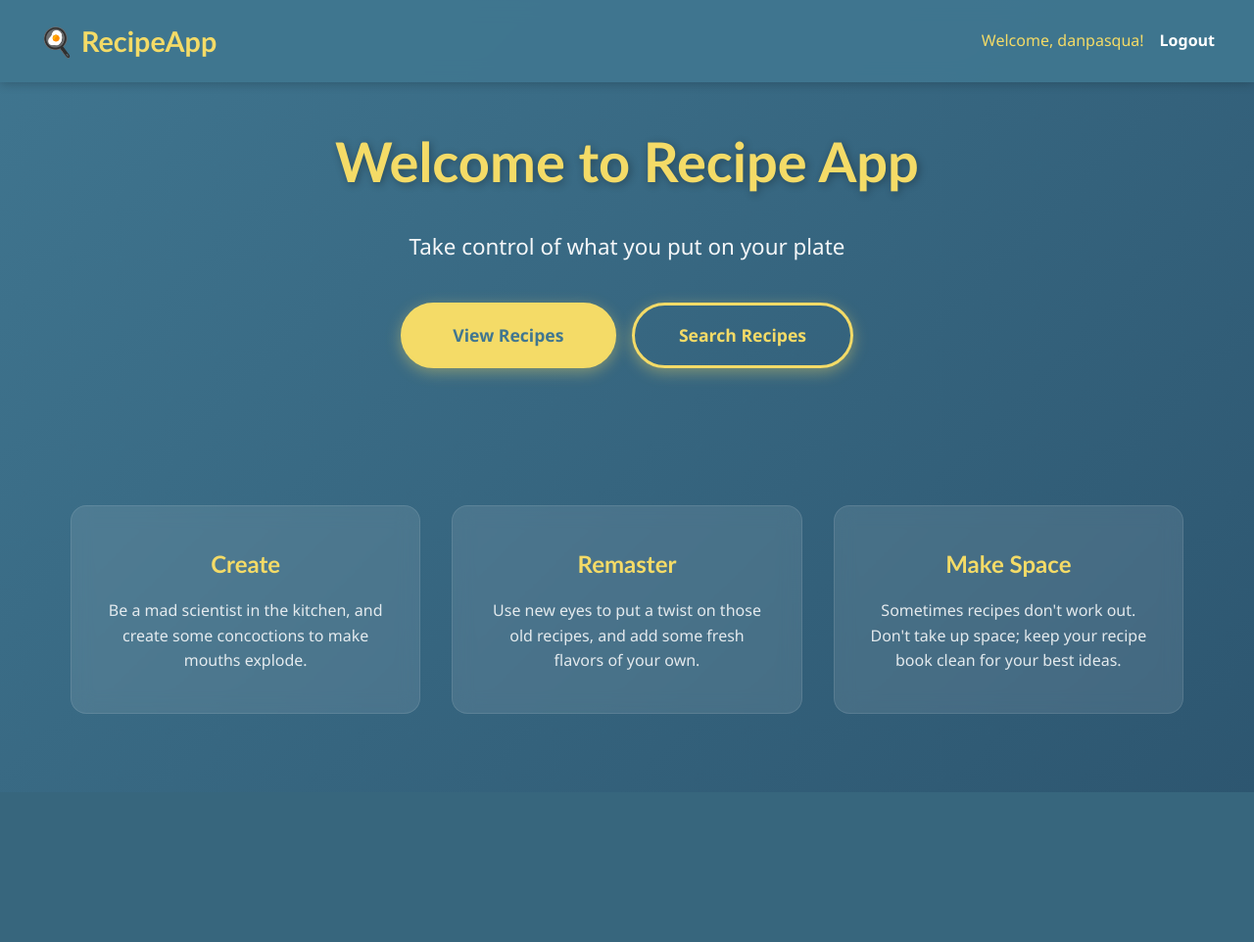
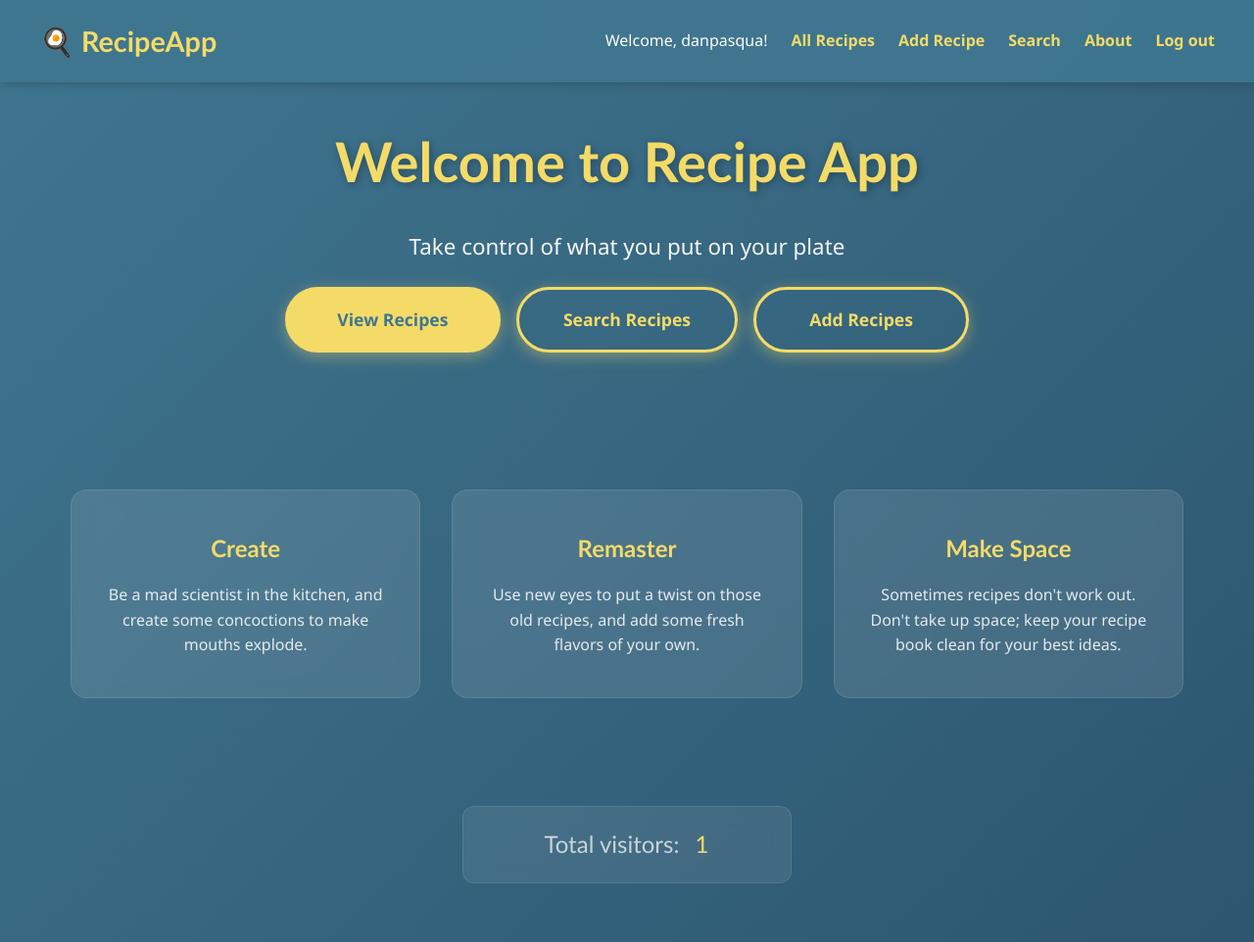
Before and after one commit to DanPasqua-CF/recipe-app, a Django app: page / in a window 1280 px wide. Shown: the whole page at 98% size. Before the commit the page ends 809 px from the top, so only its background shows below. Run offline with Django 5.2, Linux system fonts and the light colour scheme; a user stored in the database is signed in.

Commit message:
Complete Exercise 2.8

```diff
--- a/recipes/static/recipes/css/styles.css
+++ b/recipes/static/recipes/css/styles.css
@@ -73,7 +73,6 @@ body {
 
 .hero p {
   font-size: 1.4rem;
-  margin-bottom: 2.5rem;
   color: rgba(255, 255, 255, 0.95);
   font-weight: 300;
   animation: fadeInUp 0.8s ease-out 0.2s both;
@@ -102,6 +101,7 @@ body {
   border: 3px solid #f4db67;
   min-width: 220px;
   text-align: center;
+  margin-top: 1.5rem;
 }
 
 .cta-button:hover {
@@ -658,6 +658,48 @@ body {
   color: #fff;
 }
 
+/* Visitor Counter Styles */
+.visitor-counter-section {
+  padding: 30px 2rem 60px;
+  max-width: 400px;
+  margin: 0 auto;
+}
+
+.visitor-counter-container {
+  background: rgba(255, 255, 255, 0.08);
+  backdrop-filter: blur(10px);
+  border-radius: 12px;
+  padding: 1.2rem 1.5rem;
+  border: 1px solid rgba(255, 255, 255, 0.1);
+  text-align: center;
+  display: flex;
+  align-items: center;
+  justify-content: center;
+  gap: 1rem;
+}
+
+.visitor-counter-container h2 {
+  font-family: 'Gill Sans', 'Gill Sans MT', Calibri, 'Trebuchet MS', sans-serif;
+  font-size: 1.5rem;
+  color: rgba(255, 255, 255, 0.7);
+  margin: 0;
+  font-weight: 500;
+}
+
+.visitor-counter-container p {
+  display: none;
+}
+
+.visitor-count-display {
+  font-size: 1.5rem;
+  font-weight: 400;
+  color: #f4db67;
+  margin: 0;
+  font-family: 'Gill Sans', 'Gill Sans MT', Calibri, 'Trebuchet MS', sans-serif;
+  letter-spacing: 0.05em;
+}
+
+
 /* Animations */
 @keyframes fadeInUp {
   from {
@@ -741,6 +783,27 @@ body {
   .login-container h1 {
     font-size: 2rem;
   }
+
+  .visitor-counter-section {
+    padding: 20px 1.5rem 50px;
+  }
+
+  .visitor-counter-container {
+    padding: 1rem 1.2rem;
+    gap: 0.8rem;
+  }
+
+  .visitor-counter-container h2 {
+    font-size: 0.85rem;
+  }
+
+  .visitor-count-display {
+    font-size: 1.1rem;
+  }
+
+  .visitor-counter-icon {
+    font-size: 1rem;
+  }
 }
 
 @media (max-width: 480px) {
@@ -764,4 +827,8 @@ body {
     padding: 0.9rem;
     font-size: 1rem;
   }
+
+  .visitor-count-display {
+    font-size: 1rem;
+  }
 }
--- a/recipes/templates/recipes/recipes_details.html
+++ b/recipes/templates/recipes/recipes_details.html
@@ -14,8 +14,9 @@
       <a href="{% url 'recipes:home' %}" class="logo">🍳 RecipeApp</a>
       <div style="display: flex; gap: 1.5rem;">
         <a href="{% url 'recipes:list' %}" class="nav-link">All Recipes</a>
-        <a href="{% url 'recipes:search' %}" class="nav-link" style="color: #f4db67;">Search</a>
-        <a href="{% url 'recipes:logout' %}" class="nav-link">Logout</a>
+        <a href="{% url 'recipes:search' %}" class="nav-link">Search</a>
+        <a href="{% url 'recipes:about' %}" class="nav-link">About</a>
+        <a href="{% url 'recipes:logout' %}" class="nav-link">Log out</a>
       </div>
     </div>
   </nav>
@@ -76,7 +77,6 @@
         <!-- Action Buttons -->
         <div class="detail-actions">
           <a href="{% url 'recipes:list' %}" class="detail-button secondary">Back to All Recipes</a>
-          <a href="/admin/recipes/recipe/{{ recipe.pk }}/change/" class="detail-button primary">Edit Recipe</a>
         </div>
       </div>
 
--- a/recipes/templates/recipes/recipes_home.html
+++ b/recipes/templates/recipes/recipes_home.html
@@ -11,13 +11,18 @@
   <!-- Navigation -->
   <nav class="navbar">
     <div class="navbar-content">
-      <a href="/" class="logo">🍳 RecipeApp</a>
-      <div style="display: flex; gap: 1rem; align-items: center;">
+      <a href="{% url 'recipes:home' %}" class="logo">🍳 RecipeApp</a>
+      <div style="display: flex; gap: 1.5rem; align-items: center;">
         {% if user.is_authenticated %}
-          <span style="color: #f4db67;">Welcome, {{ user.username }}!</span>
-          <a href="{% url 'recipes:logout' %}" class="nav-link" style="color: #fff; text-decoration: none;">Logout</a>
+          <span style="color: #fff;">Welcome, {{ user.username }}!</span>
+          <a href="{% url 'recipes:list' %}" class="nav-link">All Recipes</a>
+          <a href="{% url 'recipes:add' %}" class="nav-link">Add Recipe</a>
+          <a href="{% url 'recipes:search' %}" class="nav-link">Search</a>
+          <a href="{% url 'recipes:about' %}" class="nav-link">About</a>
+          <a href="{% url 'recipes:logout' %}" class="nav-link">Log out</a>
         {% else %}
-          <a href="{% url 'recipes:login' %}" class="nav-link" style="color: #f4db67; text-decoration: none; font-weight: 600;">Login</a>
+          <a href="{% url 'recipes:about' %}" class="nav-link">About</a>
+          <a href="{% url 'recipes:login' %}" class="nav-link" style="color: #f4db67;">Login</a>
         {% endif %}
       </div>
     </div>
@@ -32,9 +37,7 @@
       {% if user.is_authenticated %}
         <a href="{% url 'recipes:list' %}" class="cta-button">View Recipes</a>
         <a href="{% url 'recipes:search' %}" class="cta-button" style="background: transparent; color: #f4db67;">Search Recipes</a>
-      {% else %}
-        <a href="{% url 'recipes:login' %}" class="cta-button">Chef login</a>
-        <a href="/admin" class="cta-button" style="background: transparent; color: #f4db67;">Admin Login</a>
+        <a href="{% url 'recipes:add' %}" class="cta-button" style="background: transparent; color: #f4db67;">Add Recipes</a>
       {% endif %}
     </div>
   </section>
@@ -59,5 +62,16 @@
     </div>
   </section>
 
+  <!-- Visitor Counter Section -->
+  <section class="visitor-counter-section">
+    <div class="visitor-counter-container">
+      <h2>Total visitors:</h2>
+      <div class="visitor-count-display" id="visitor-count">0</div>
+    </div>
+  </section>
+
+  <!-- Include the counter JavaScript -->
+  <script src="{% static 'recipes/js/counter.js' %}"></script>
+
 </body>
 </html>
--- a/recipes/templates/recipes/recipes_search.html
+++ b/recipes/templates/recipes/recipes_search.html
@@ -14,8 +14,10 @@
       <a href="{% url 'recipes:home' %}" class="logo">🍳 RecipeApp</a>
       <div style="display: flex; gap: 1.5rem;">
         <a href="{% url 'recipes:list' %}" class="nav-link">All Recipes</a>
+        <a href="{% url 'recipes:add' %}" class="nav-link">Add Recipe</a>
         <a href="{% url 'recipes:search' %}" class="nav-link" style="color: #f4db67;">Search</a>
-        <a href="{% url 'recipes:logout' %}" class="nav-link">Logout</a>
+        <a href="{% url 'recipes:about' %}" class="nav-link">About</a>
+        <a href="{% url 'recipes:logout' %}" class="nav-link">Log out</a>
       </div>
     </div>
   </nav>
--- a/recipes/urls.py
+++ b/recipes/urls.py
@@ -9,5 +9,7 @@ urlpatterns = [
     path('logout/', views.logout_view, name='logout'),
     path('list/', views.recipes_list, name='list'),
     path('detail/<int:id>/', views.recipes_details, name='detail'),
-    path('search/', views.recipe_search, name='search')
+    path('search/', views.recipe_search, name='search'),
+    path('about/', views.about, name='about'),
+    path('add-recipe/', views.add_recipe, name='add')
 ]
--- a/recipes/views.py
+++ b/recipes/views.py
@@ -14,9 +14,17 @@ except ImportError:
 
 # Create your views here.
 
+# About page
+def about(request):
+    return render(request, 'recipes/recipes_about.html')
+
 # Home page
 def home(request):
     return render(request, 'recipes/recipes_home.html')
+
+# About page
+def about(request):
+    return render(request, 'recipes/recipes_about.html')
 
 # Records
 def records(request):
@@ -207,3 +215,30 @@ def generate_chart(df, chart_type):
 
     graphic = base64.b64encode(image_png).decode('utf-8')
     return graphic
+
+# Add recipe
+@login_required(login_url='/login/')
+def add_recipe(request):
+    if request.method == 'POST':
+        # Get form data
+        name = request.POST.get('name')
+        ingredients = request.POST.get('ingredients')
+        cooking_time = request.POST.get('cooking_time')
+        pic = request.FILES.get('pic')
+
+        # Validate required fields
+        if name and ingredients and cooking_time:
+            # Create and save recipe
+            recipe = Recipe.objects.create(
+                name=name,
+                ingredients=ingredients,
+                cooking_time=int(cooking_time),
+                pic=pic
+            )
+
+            messages.success(request, f'Recipe "{name}" added successfully!')
+            return redirect('recipes:list')
+        else:
+            messages.error(request, 'Please fill in all required fields.')
+
+    return render(request, 'recipes/recipes_add.html')
```
Also changed, not shown: recipes/static/recipes/js/counter.js (added, +39 -0 lines), recipes/templates/recipes/recipes_about.html (added, +76 -0 lines), recipes/templates/recipes/recipes_add.html (added, +139 -0 lines), recipes/templates/recipes/recipes_list.html (+5 -3 lines), recipes/tests.py (+8 -0 lines), db.sqlite3, media/recipes/tacos.png (added).
